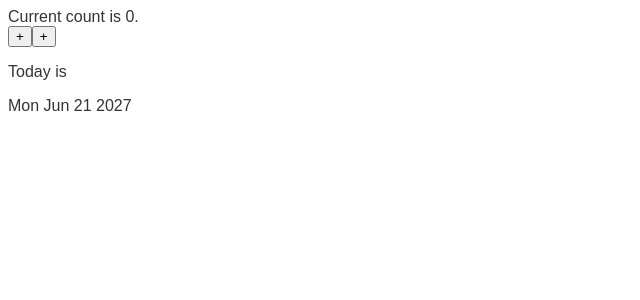
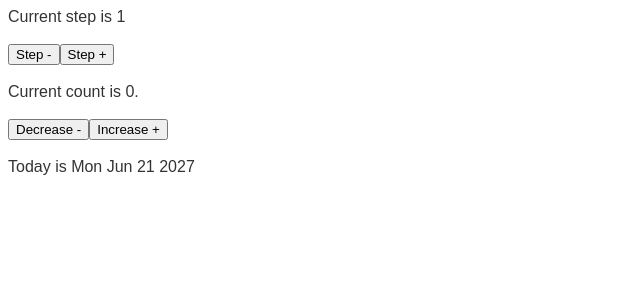
Before and after one commit to kkuzmov/udemy-react, a React (Create React App) app in the folder 04-steps/steps/: page / in a window 1280 px wide. Shown: the top 300 px of the page, without its empty margins (0-640 px from the left). Built offline with nearby package versions, Linux system fonts and the light colour scheme.

Commit message:
add step

```diff
--- a/04-steps/steps/src/App.js
+++ b/04-steps/steps/src/App.js
@@ -58,6 +58,8 @@ function Steps() {
 
 function Counter() {
   const [count, setCount] = useState(0);
+  const [step, setStep] = useState(1);
+
   const date = new Date("june 21 2027");
   date.setDate(date.getDate() + count);
   // callback function
@@ -67,17 +69,26 @@ function Counter() {
 
   return (
     <>
+      <div>Current step is {step}</div>
+      <br></br>
+      <button onClick={() => setStep((s) => s - 1)}>Step -</button>
+      <button onClick={() => setStep((s) => s + 1)}>Step +</button>
+      <br></br>
+      <br></br>
       <div>Current count is {count}.</div>
-      <button onClick={() => setCount((c) => c - 1)}>+</button>
-      <button onClick={() => setCount((c) => c + 1)}>+</button>
-      <p>
+      <br></br>
+      <button onClick={() => setCount((c) => c - step)}>Decrease -</button>
+      <button onClick={() => setCount((c) => c + step)}>Increase +</button>
+      <br></br>
+      <br></br>
+      <span>
         {count === 0
           ? "Today is "
           : count > 0
           ? `${count} days from today is: `
           : `${Math.abs(count)} days ago was: `}
-      </p>
-      <p>{date.toDateString()}</p>
+      </span>
+      <span>{date.toDateString()}</span>
     </>
   );
 }
```
